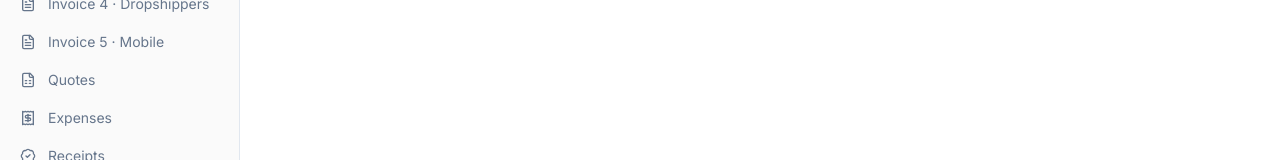
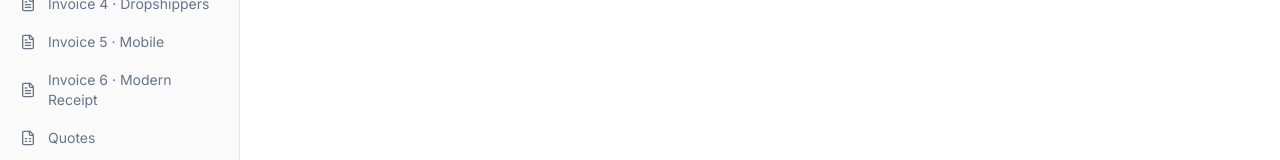
Before and after one commit to g0tPaid/soloflow, a Next.js app in the folder apps/web/: page /invoices in a window 1280 px wide. Shown: the part 344-504 px from the top of the page. Built offline with nearby package versions, Linux system fonts and the light colour scheme; no server answers.

Commit message:
Integrate Invoice Version 6 into SoloFlow versioning, navigation and PDF rendering

```diff
--- a/apps/web/src/components/layout/sidebar.tsx
+++ b/apps/web/src/components/layout/sidebar.tsx
@@ -46,6 +46,7 @@ const iconMap: Record<string, React.ComponentType<{ className?: string }>> = {
   invoicesV3: FileText,
   dropshipperInvoices: FileText,
   invoicesV5: FileText,
+  invoicesV6: FileText,
   quotes: FileSpreadsheet,
   expenses: Receipt,
   receipts: BadgeCheck,
@@ -67,6 +68,7 @@ const sidebarModules = NAV_MODULES.flatMap((item) =>
         { ...item, key: 'invoicesV3', label: 'Invoice 3', href: '/invoices-v3' },
         { ...item, key: 'dropshipperInvoices', label: 'Invoice 4 · Dropshippers', href: DROPSHIPPER_INVOICE_PATH },
         { ...item, key: 'invoicesV5', label: 'Invoice 5 · Mobile', href: '/invoices-v5' },
+        { ...item, key: 'invoicesV6', label: 'Invoice 6 · Modern Receipt', href: '/invoices-v6' },
       ]
     : [item],
 );
```
